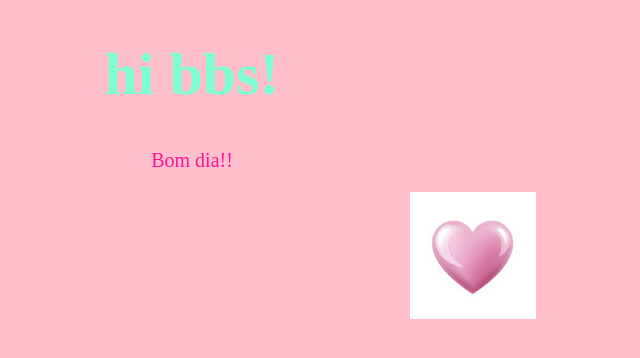
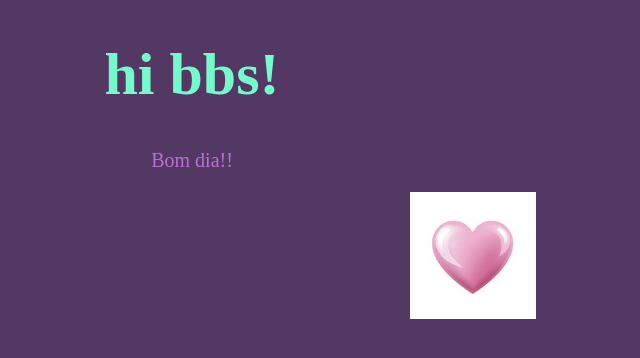
Before and after one commit to olivia010997/Meu_Primeiro_Projeto_1C, a plain HTML site: page index.html in a window 1280 px wide. Shown: the whole page, without its empty margins (448-1088 px from the left). Drawn offline with Linux system fonts and the light colour scheme.

Commit message:
18/06/2026

```diff
--- a/style.css
+++ b/style.css
@@ -1,14 +1,14 @@
 body{
-    background-color:pink;
+    background-color:#533863;
 }
 h1{
     font-size: 60px;
-    color: aquamarine;
+    color: #77F8CD;
     text-align: center;
 }
 p{
 font-size: 20px;
-color: deeppink;
+color: rgb(185, 111, 214);
 text-align: center;
 }
 img{
```
Also changed, not shown: index.html (+1 -0 lines).
